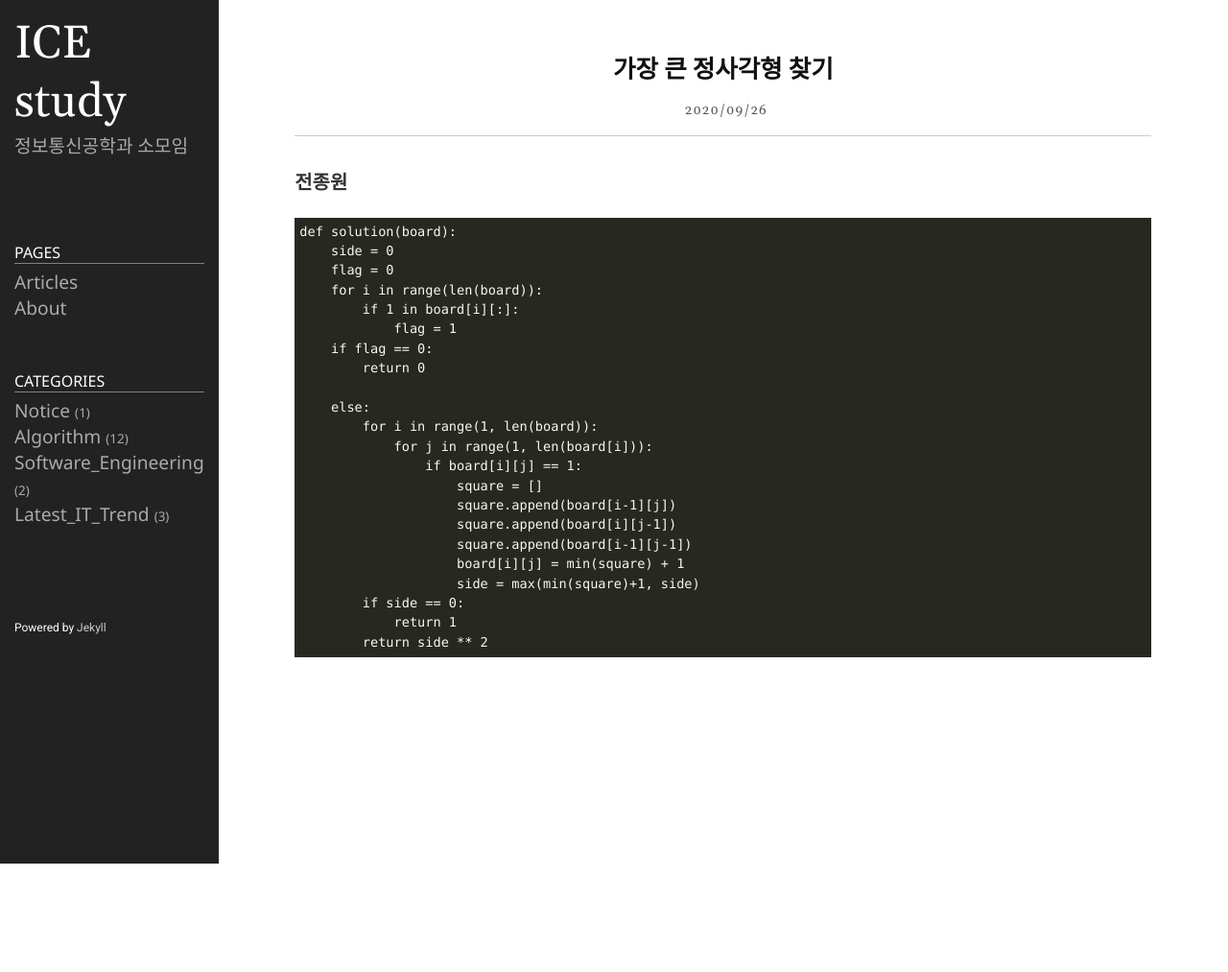
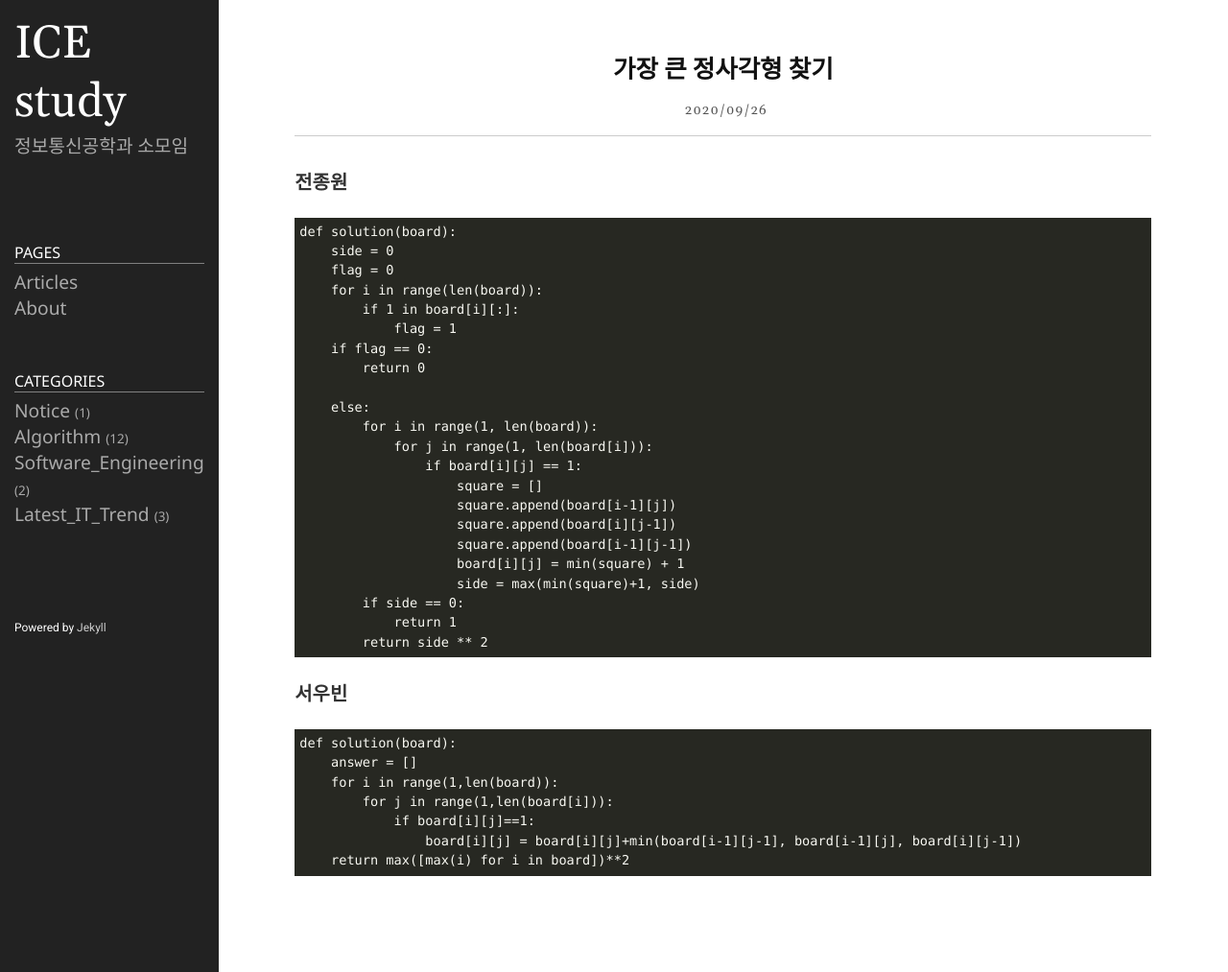
Before and after one commit to icestudy/icestudy.github.io, a Jekyll site: the page built from _posts/2020-09-21-가장큰정사각형찾기.md, in a window 1280 px wide. Shown: the whole page at 96% size. Built offline with Jekyll 4.4.1, drawn with Linux system fonts in a browser that asks for light colours; before the commit the page ends 900 px from its top, so only the background shows below that.

Commit message:
Update 2020-09-21-가장큰정사각형찾기.md

````diff
--- a/_posts/2020-09-21-가장큰정사각형찾기.md
+++ b/_posts/2020-09-21-가장큰정사각형찾기.md
@@ -29,3 +29,13 @@ def solution(board):
             return 1
         return side ** 2
 ```
+### 서우빈
+```
+def solution(board):
+    answer = []
+    for i in range(1,len(board)):
+        for j in range(1,len(board[i])):
+            if board[i][j]==1:
+                board[i][j] = board[i][j]+min(board[i-1][j-1], board[i-1][j], board[i][j-1])
+    return max([max(i) for i in board])**2
+```
````
